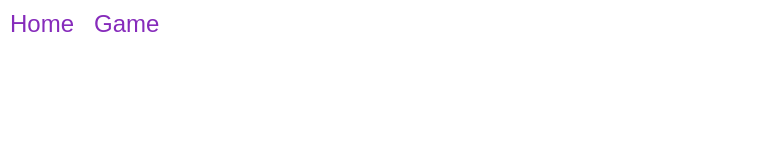
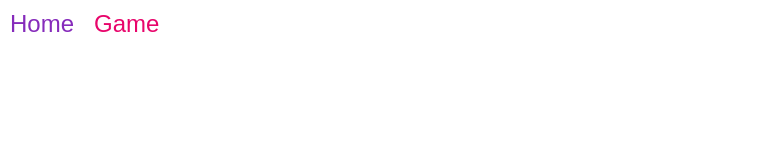
Before and after one commit to sergJess/ToukaEscape, a Next.js app: page /game in a window 1280 px wide. Shown: the top 160 px of the page, without its empty margins (0-766 px from the left). Built offline with nearby package versions, Linux system fonts and the light colour scheme.

Commit message:
add class active for links and refactor naming of css class and use array.map for navbar links

```diff
--- a/src/components/Navbar/Navbar.tsx
+++ b/src/components/Navbar/Navbar.tsx
@@ -1,20 +1,29 @@
+"use client";
 import Link from "next/link";
+import { usePathname } from "next/navigation";
 import styles from "./navbar.module.css";
+const NAV_LINKS = [
+  { name: "Home", href: "/" },
+  { name: "Game", href: "/game" },
+];
 export function Navbar() {
-  const clickOnLink = () => {};
+  const pathname = usePathname();
   return (
     <nav>
       <ul className={styles.list}>
-        <li className={styles.list__item}>
-          <Link href="/" className={styles.navbar__link}>
-            Home
-          </Link>
-        </li>
-        <li className={styles.list__item}>
-          <Link href="/game" className={styles.navbar__link}>
-            Game
-          </Link>
-        </li>
+        {NAV_LINKS.map((link) => {
+          const isActive = pathname === link.href;
+          return (
+            <li key={link.href} className={styles.listItem}>
+              <Link
+                href={link.href}
+                className={`${styles.navbarLink} ${isActive ? styles.navbarLinkActive : ""}`}
+              >
+                {link.name}
+              </Link>
+            </li>
+          );
+        })}
       </ul>
     </nav>
   );
--- a/src/components/Navbar/navbar.module.css
+++ b/src/components/Navbar/navbar.module.css
@@ -4,11 +4,15 @@
   padding: 10px;
 }
 
-.list__item {
+.listItem {
   list-style: none;
 }
 
-.navbar__link {
+.navbarLink {
   color: #862bbb;
   font-size: 2.4rem;
 }
+
+.navbarLinkActive {
+  color: #e8056b;
+}
```
